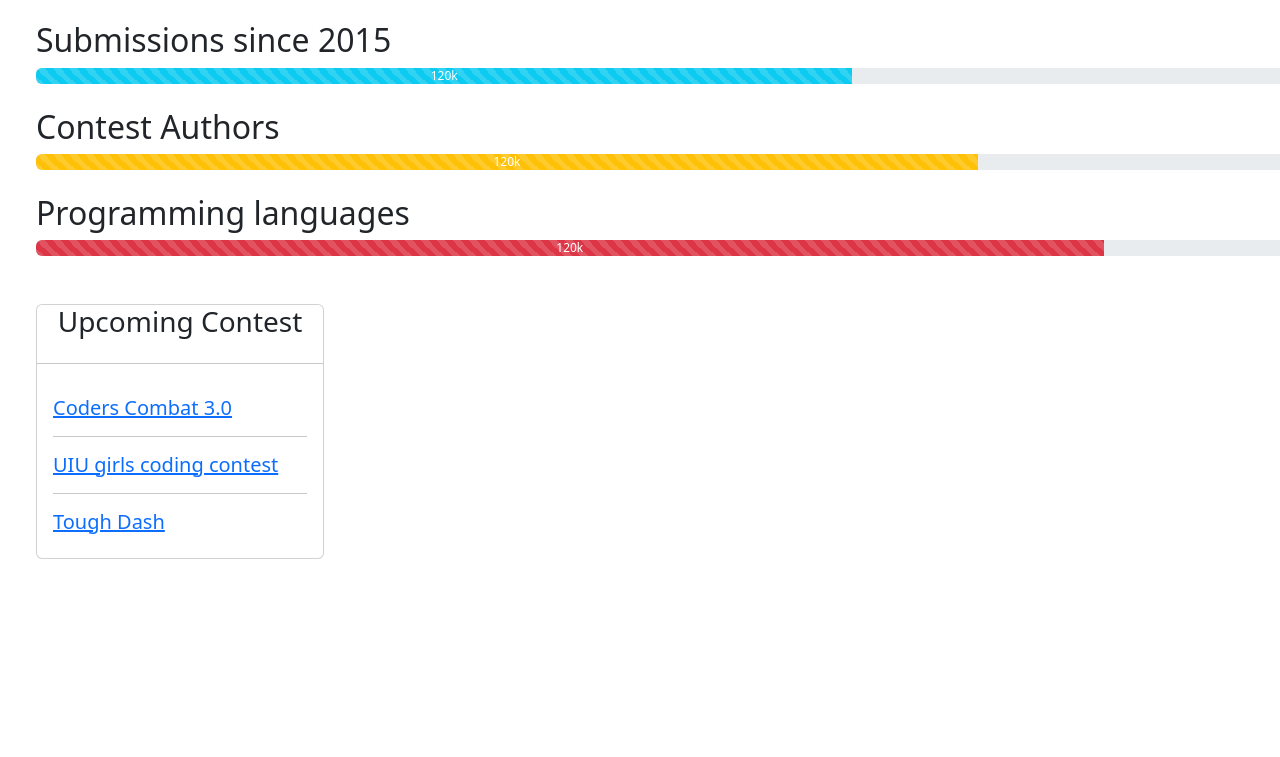
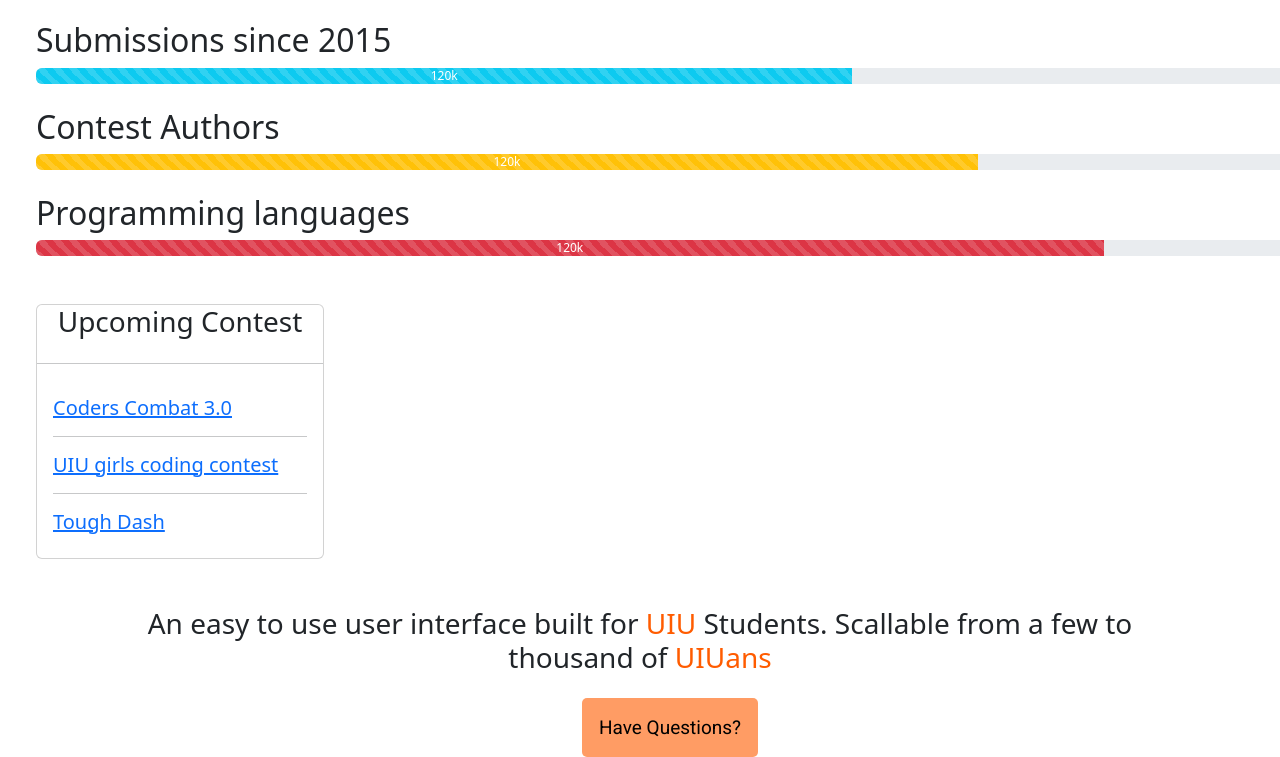
Before and after one commit to FARDIN98/uiu-programming-website, a plain HTML site: page homepage.html in a window 1280 px wide. Shown: the part 692-1449 px from the top of the page. Before the commit the page ends 1251 px from the top, so only its background shows below. Drawn offline with nearby package versions, Linux system fonts and the light colour scheme.

Commit message:
homepage

```diff
--- a/css/homepage.css
+++ b/css/homepage.css
@@ -42,3 +42,15 @@
 .hero{
     margin-bottom: 500px;
 }
+
+.question{
+    background-color: #FF9C64;
+    width: 176px;
+    height: 59px;
+    border-radius: 5px;
+    font-size: 19px;
+    border: none;
+    font-family: 'Roboto', sans-serif;
+    line-height: 22px;
+    margin-left: 500px;
+}
--- a/homepage.html
+++ b/homepage.html
@@ -3,7 +3,7 @@
   <head>
     <meta charset="utf-8">
     <meta name="viewport" content="width=device-width, initial-scale=1">
-    <title>Bootstrap demo</title>
+    <title>homepage</title>
     <link href="https://cdn.jsdelivr.net/npm/bootstrap@5.3.0-alpha2/dist/css/bootstrap.min.css" rel="stylesheet" integrity="sha384-aFq/bzH65dt+w6FI2ooMVUpc+21e0SRygnTpmBvdBgSdnuTN7QbdgL+OapgHtvPp" crossorigin="anonymous">
     <link rel="stylesheet" href="/css/homepage.css">
 
@@ -44,7 +44,7 @@
                     </ul>
                     <form class="d-flex" role="search">
 
-                      <button class="btn btn-light fw-bold fs-5" type="submit"> <img class="mb-1" src="/images/lock.svg" alt=""> Login</button>
+                      <button class="btn btn-light fw-bold fs-5" type="submit"> <img class="mb-1" src="/images/lock.svg" alt=""><a href="/index.html" target="_blank" style="text-decoration: none; color: black;" >Login</a></button>
                     </form>
                   </div>
                 </div>
@@ -160,12 +160,30 @@
               </div>
             </div>
 
+
+          </div>
+
+      </section>
+
+      <!-- question section -->
+
+
+      <section>
+
+          <div class="container mt-5">
+
+              <h3 class="text-center">An easy to use user interface built for <span style="color: #FF5C00;">UIU</span> Students. Scallable from a few to thousand of <span style="color: #FF5C00;">UIUans</span></h3>
+
+
+              <button class="question mt-3">
+
+                Have Questions?
+            </button>
           </div>
 
       </section>
 
 
-
     <script src="https://cdn.jsdelivr.net/npm/bootstrap@5.3.0-alpha2/dist/js/bootstrap.bundle.min.js" integrity="sha384-qKXV1j0HvMUeCBQ+QVp7JcfGl760yU08IQ+GpUo5hlbpg51QRiuqHAJz8+BrxE/N" crossorigin="anonymous"></script>
   </body>
 </html>
```
Also changed, not shown: arithmetic/problems10.html (+1 -1 lines), index.html (+1 -1 lines), problems/problems.html (+1 -1 lines).
